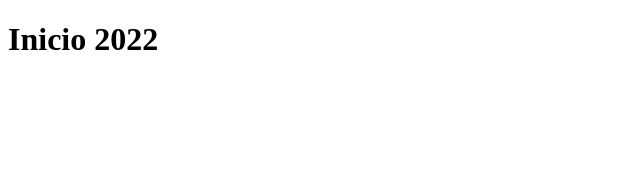
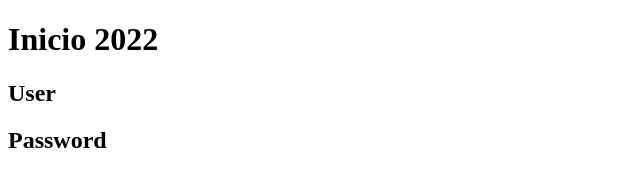
Before and after one commit to IvanGonzalezCasas/Proyect-PHP-Javascript, a plain HTML site: page index.html in a window 1280 px wide. Shown: the whole page, without its empty margins (0-640 px from the left). Drawn offline with Linux system fonts and the light colour scheme.

Commit message:
Cambio 1

```diff
--- a/index.html
+++ b/index.html
@@ -9,6 +9,7 @@
 <body>
     <h1> Inicio 2022 </h1>
     <script src="script.js"></script>
-
+<h2>User</h2>
+<h2>Password</h2>
 </body>
 </html>
```
